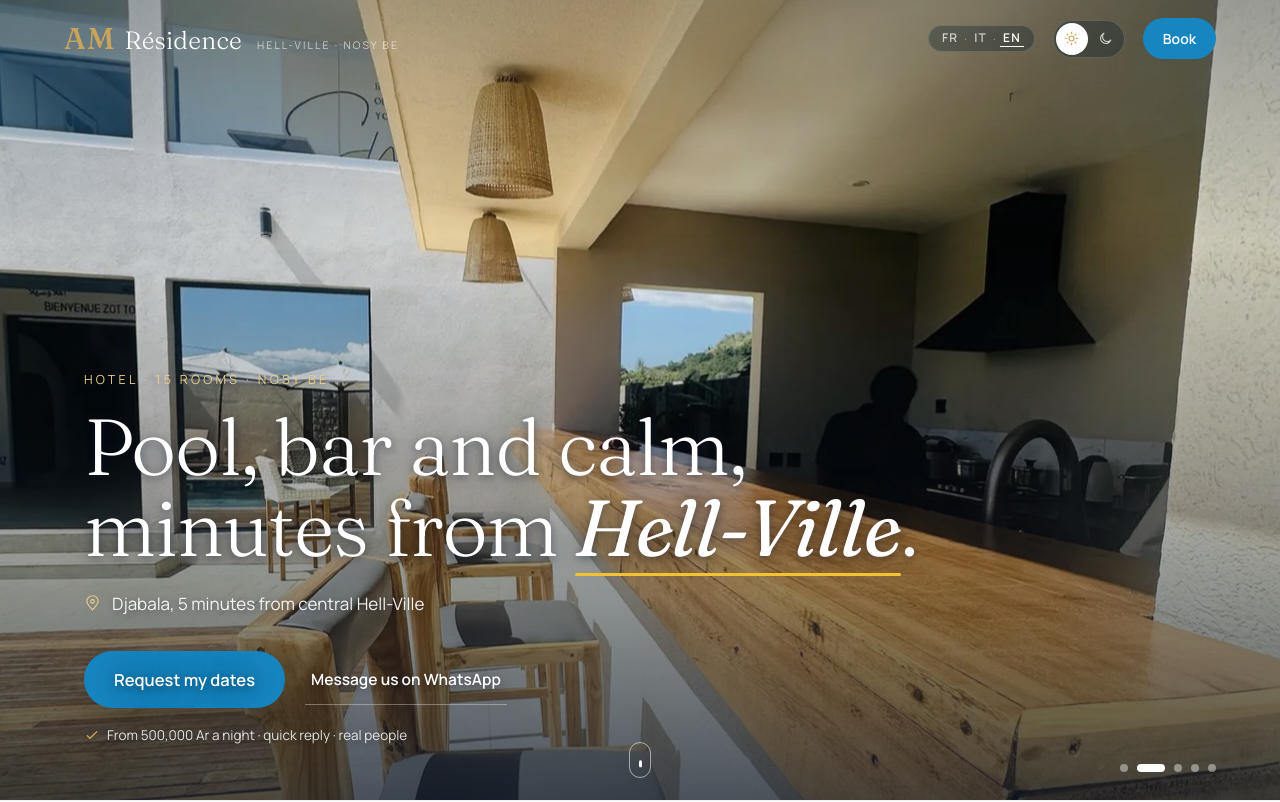
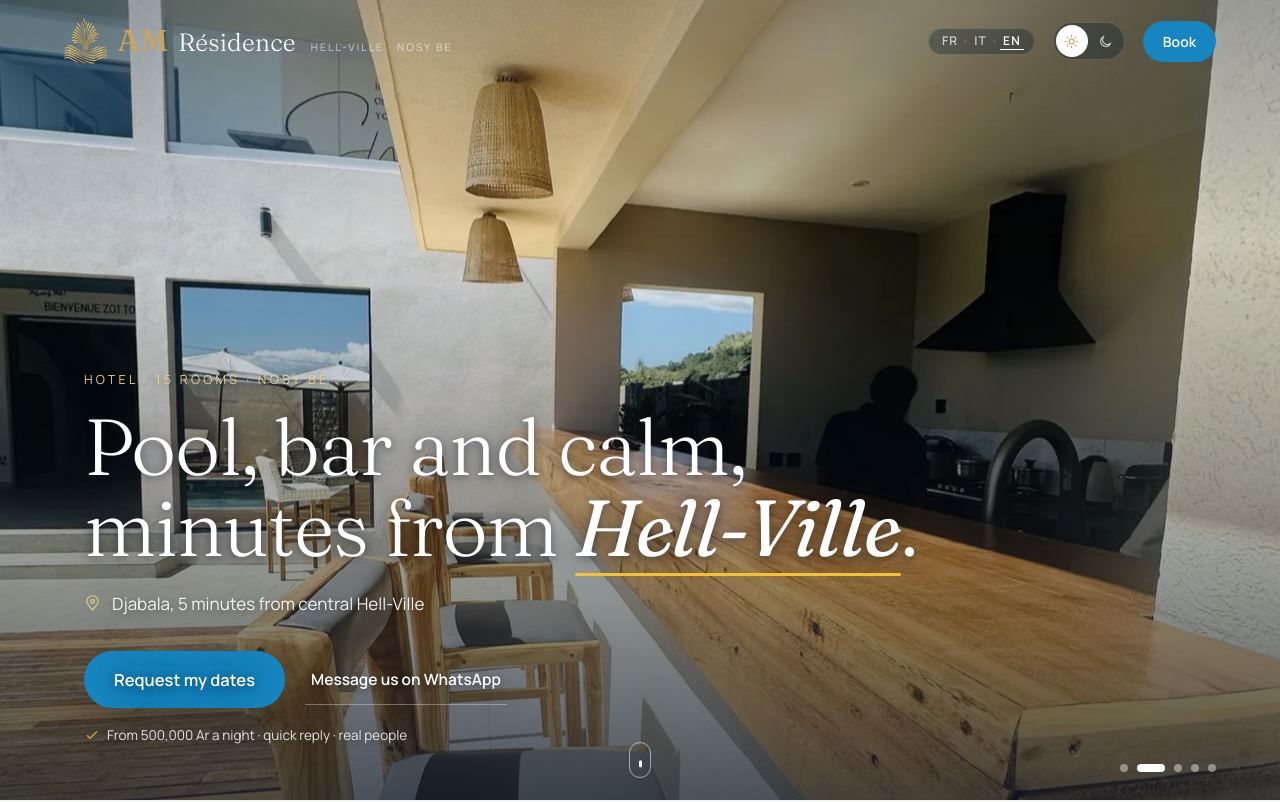
Before and after one commit to techerchristopher-dotcom/am-residence, a plain HTML site: page index.html in a window 1280 px wide. Shown: the top 802 px of the page. Drawn offline with Linux system fonts and the light colour scheme.

Commit message:
Logo AM Résidence : pictogramme dans l'en-tête, verrou complet au pied de page, favicon
- logo détouré depuis la photo fournie (aucun fichier vectoriel n'existe), or de la charte reconstruit
- images/logo-am-mark.webp (en-tête), logo-am-residence.webp (fonds sombres), -sombre.webp (fond clair)
- bascule jour/nuit du verrou au pied de page
- favicon repris du pictogramme sur plaque bleu nuit (32 et 180 px), remplace le monogramme texte

Co-Authored-By: Claude Opus 5 <noreply@anthropic.com>

```diff
--- a/index.html
+++ b/index.html
@@ -14,7 +14,8 @@
 <meta name="geo.placename" content="Hell-Ville, Nosy Be">
 <meta name="geo.position" content="-13.3874274;48.2505708">
 <meta name="ICBM" content="-13.3874274, 48.2505708">
-<link rel="icon" type="image/svg+xml" href="images/favicon.svg">
+<link rel="icon" type="image/png" sizes="32x32" href="images/favicon-32.png">
+<link rel="icon" type="image/png" sizes="180x180" href="images/favicon.png">
 <link rel="apple-touch-icon" href="images/favicon.png">
 <meta property="og:type" content="website">
 <meta property="og:site_name" content="AM Résidence · Nosy Be">
@@ -236,7 +237,14 @@
   .theme-am .room-nav a:hover{background:var(--apt-soft);border-color:var(--apt-accent)}
   .theme-am .room-nav a::after,.theme-am .room-more .n{color:var(--apt-accent-2)}
   .theme-am .room-more:hover{border-color:var(--apt-accent);background:var(--apt-soft)}
-  .wordmark{display:inline-flex;align-items:baseline;gap:9px;text-decoration:none;line-height:1}
+  .wordmark{display:inline-flex;align-items:center;gap:11px;text-decoration:none;line-height:1}
+  .wm-text{display:inline-flex;align-items:baseline;gap:9px}
+  .wm-logo{height:clamp(34px,4.2vw,46px);width:auto;display:block;flex:none}
+  /* Verrou complet (pied de page) : version claire la nuit, version bleu nuit le jour. */
+  .am-logo{height:96px;width:auto;display:block;margin-bottom:12px}
+  .am-logo-night{display:none}
+  html[data-mode="night"] .am-logo-day{display:none}
+  html[data-mode="night"] .am-logo-night{display:block}
   .wm-mono{font-family:'Fraunces',serif;font-weight:500;font-size:clamp(24px,2.6vw,30px);letter-spacing:.04em;color:#C9A45C}
   .wm-name{font-family:'Fraunces',serif;font-weight:300;font-size:clamp(20px,2.2vw,25px);letter-spacing:.01em}
   .wm-sub{font-size:10.5px;letter-spacing:.2em;text-transform:uppercase;opacity:.8;margin-left:6px}
@@ -302,7 +310,7 @@
 
 <!-- ===== HEADER ===== -->
 <header id="site-header" style="position:fixed;top:0;left:0;right:0;z-index:50;display:flex;align-items:center;justify-content:space-between;gap:20px;padding:18px clamp(20px,5vw,64px);transition:background .4s ease,box-shadow .4s ease,padding .4s ease,color .4s ease;color:#fff">
-  <a id="brand-home" href="#" class="wordmark" aria-label="AM Résidence — accueil" style="color:inherit"><span class="wm-mono">AM</span><span class="wm-name">Résidence</span><span id="wm-sub" class="wm-sub">Hell-Ville · Nosy Be</span></a>
+  <a id="brand-home" href="#" class="wordmark" aria-label="AM Résidence — accueil" style="color:inherit"><img class="wm-logo" src="images/logo-am-mark.webp" alt="" width="297" height="320" decoding="async"><span class="wm-text"><span class="wm-mono">AM</span><span class="wm-name">Résidence</span><span id="wm-sub" class="wm-sub">Hell-Ville · Nosy Be</span></span></a>
   <div style="display:flex;align-items:center;gap:clamp(10px,2vw,18px)">
     <div id="lang-switch" style="display:flex;align-items:center;gap:3px;font-family:'Manrope',sans-serif;font-size:12px;font-weight:600;letter-spacing:.1em">
       <button type="button" class="lang-btn" data-lang="fr" aria-label="Français">FR</button>
@@ -848,7 +856,7 @@
     <footer style="margin-top:clamp(40px,5vw,64px)">
       <div style="display:flex;flex-wrap:wrap;justify-content:space-between;align-items:flex-end;gap:24px;padding-bottom:28px;border-bottom:1px solid rgba(var(--ink-rgb),.1)">
         <div>
-          <div class="wordmark" style="color:#22385C;margin-bottom:12px"><span class="wm-mono">AM</span><span class="wm-name">Résidence</span></div>
+          <img class="am-logo am-logo-day" src="images/logo-am-residence-sombre.webp" alt="AM Résidence" width="319" height="520" loading="lazy" decoding="async"><img class="am-logo am-logo-night" src="images/logo-am-residence.webp" alt="AM Résidence" width="319" height="520" loading="lazy" decoding="async">
           <div style="font-size:10.5px;letter-spacing:.22em;text-transform:uppercase;color:rgba(var(--ink-rgb),.5)">Djabala · Hell-Ville · Nosy Be</div>
         </div>
         <div style="display:flex;flex-wrap:wrap;gap:22px;font-size:14px">
```
Also changed, not shown: images/favicon-32.png (added), images/favicon.svg (deleted), images/logo-am-mark.webp (added), images/logo-am-residence-sombre.webp (added), images/logo-am-residence.webp (added), 1 other file.
